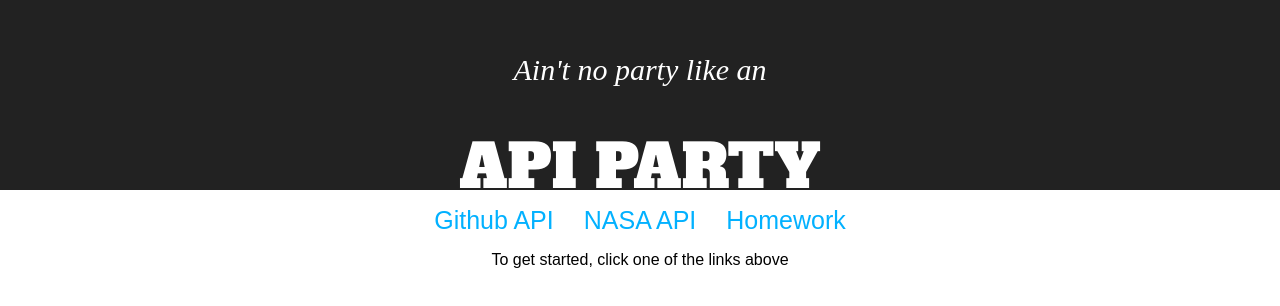
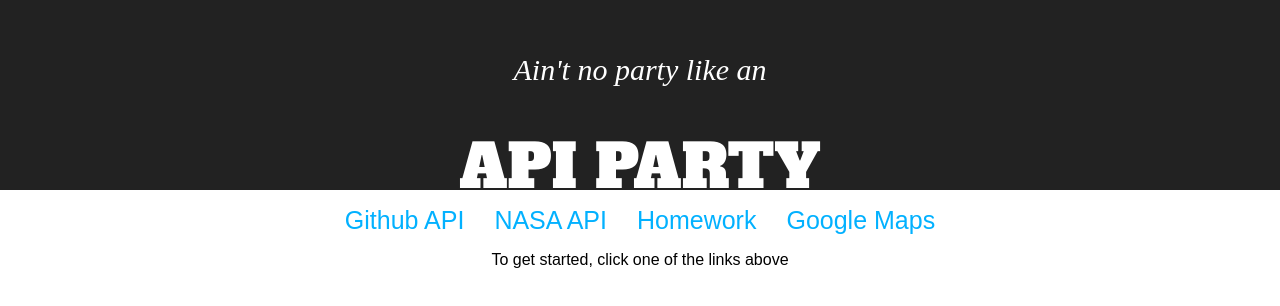
Before and after one commit to paytonzk/api-partay, a React (Create React App) app: page / in a window 1280 px wide. Shown: the top 306 px of the page. Built offline with nearby package versions, Linux system fonts and the light colour scheme; a web font is replaced by a local one.

Commit message:
starting work on google maps

```diff
--- a/src/App.js
+++ b/src/App.js
@@ -2,6 +2,7 @@
 import { Switch, Route, NavLink } from 'react-router-dom'
 import Github from './Github'
 import Nasa from './Nasa'
+import GoogleMaps from './GoogleMaps'
 import Homework from './Homework'
 import './App.css';
 
@@ -24,11 +25,15 @@
             <li>
               <NavLink to='/homework'>Homework</NavLink>
             </li>
+            <li>
+              <NavLink to='/googlemaps'>Google Maps</NavLink>
+            </li>
           </ul>
         </div>
         <Switch>
           <Route path='/github' component={Github} />
           <Route path='/nasa' component={Nasa} />
+          <Route path='/googlemaps' component={GoogleMaps} />
           <Route path='/homework' component={Homework} />
           <Route render={() => <p>To get started, click one of the links above</p>} />
         </Switch>
```
Also changed, not shown: src/GoogleMaps.css (added), src/GoogleMaps.js (added).
